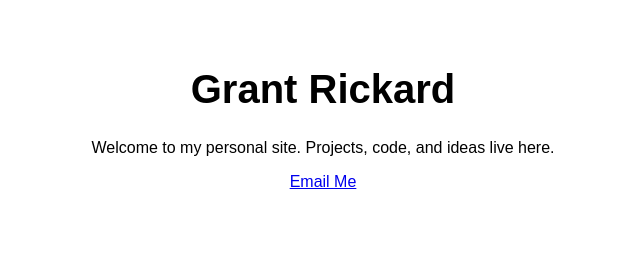
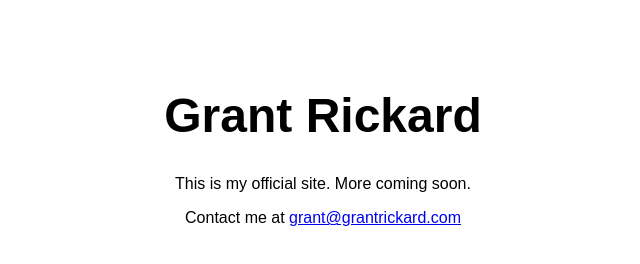
Before and after one commit to grantmanus/grant.rickard, a plain HTML site: page index.html in a window 1280 px wide. Shown: the whole page, without its empty margins (317-957 px from the left). Drawn offline with Linux system fonts and the light colour scheme.

Commit message:
Add files via upload

```diff
--- a/index.html
+++ b/index.html
@@ -1,17 +1,16 @@
 <!DOCTYPE html>
 <html lang="en">
 <head>
-  <meta charset="UTF-8" />
-  <meta name="viewport" content="width=device-width, initial-scale=1.0" />
+  <meta charset="UTF-8">
   <title>Grant Rickard</title>
   <style>
-    body { font-family: sans-serif; text-align: center; padding: 2rem; }
-    h1 { font-size: 2.5rem; }
+    body { font-family: Arial, sans-serif; padding: 3rem; text-align: center; }
+    h1 { font-size: 3rem; }
   </style>
 </head>
 <body>
   <h1>Grant Rickard</h1>
-  <p>Welcome to my personal site. Projects, code, and ideas live here.</p>
-  <p><a href="mailto:grant@grantrickard.com">Email Me</a></p>
+  <p>This is my official site. More coming soon.</p>
+  <p>Contact me at <a href="mailto:grant@grantrickard.com">grant@grantrickard.com</a></p>
 </body>
 </html>
```
